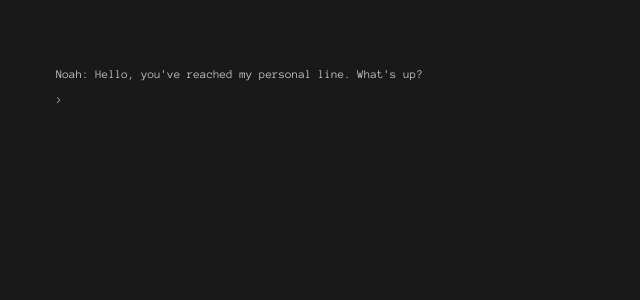
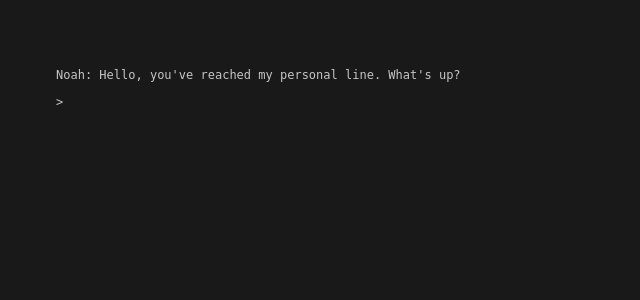
Before and after one commit to NoahLopezGit/MyWebsite, a Flask app: page /talk_to_me in a window 1280 px wide. Shown: the top 300 px of the page, without its empty margins (0-640 px from the left). Run offline with Flask 2, Linux system fonts and the light colour scheme.

Commit message:
cleanig up

```diff
--- a/my_flask_app.py
+++ b/my_flask_app.py
@@ -45,4 +45,5 @@ def is_server_down(host, port):
         return True
 
 if __name__ == "__main__":
+    app.debug=True
     app.run(host='0.0.0.0', port=80, debug=True)
--- a/static/terminal.css
+++ b/static/terminal.css
@@ -1,5 +1,5 @@
-/* Google Fonts */
-@import url(https://fonts.googleapis.com/css?family=Anonymous+Pro);
+/* Google Fonts
+@import url(https://fonts.googleapis.com/css?family=Anonymous+Pro); */
 
 /* Global */
 html {
--- a/templates/contact.html
+++ b/templates/contact.html
@@ -14,8 +14,6 @@
     </div>
     <div id="user_input">
     </div>
-
-
     <script>type_response('Noah: Hello, you\'ve reached my personal line. What\'s up?')</script>
 </body>
 </html>
```
